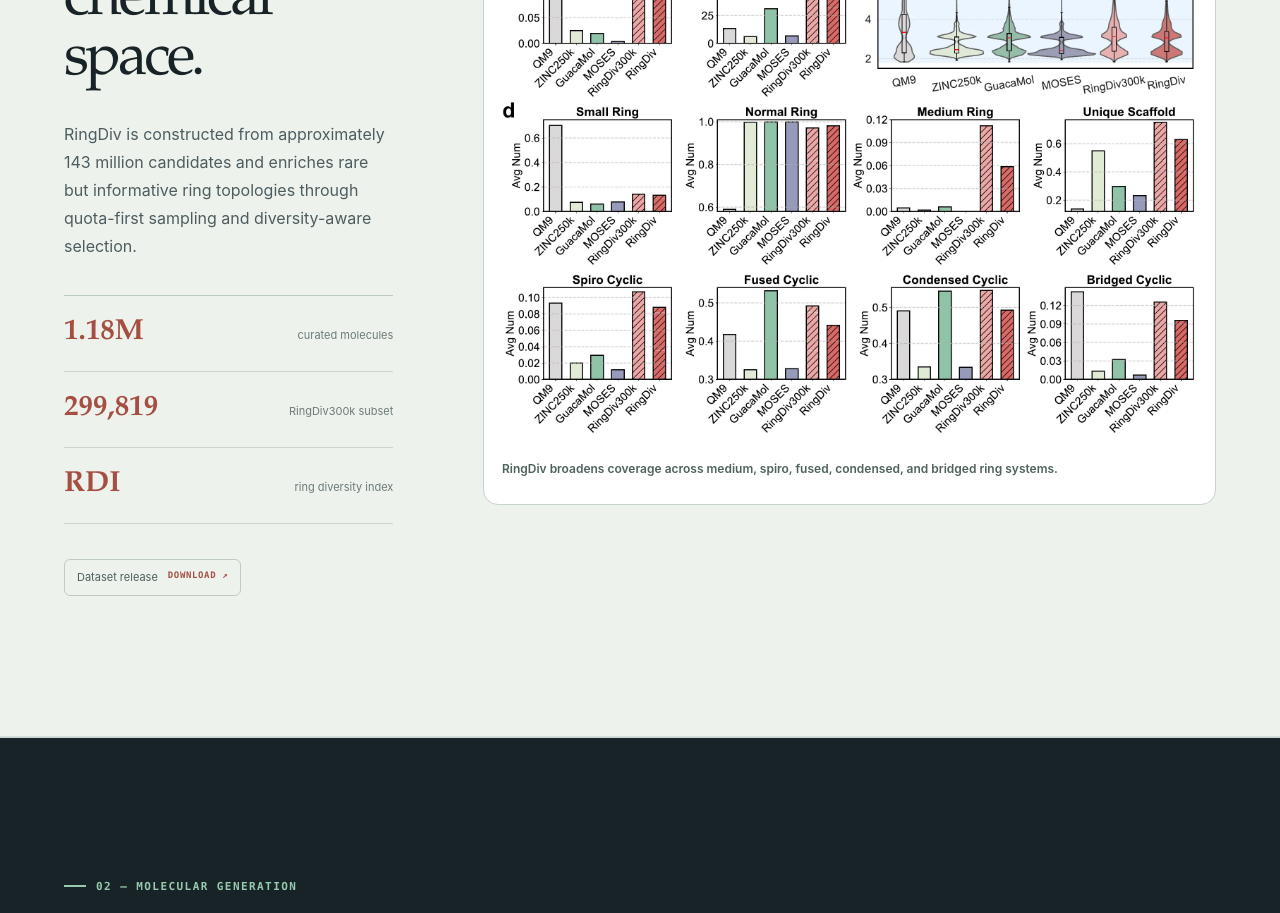
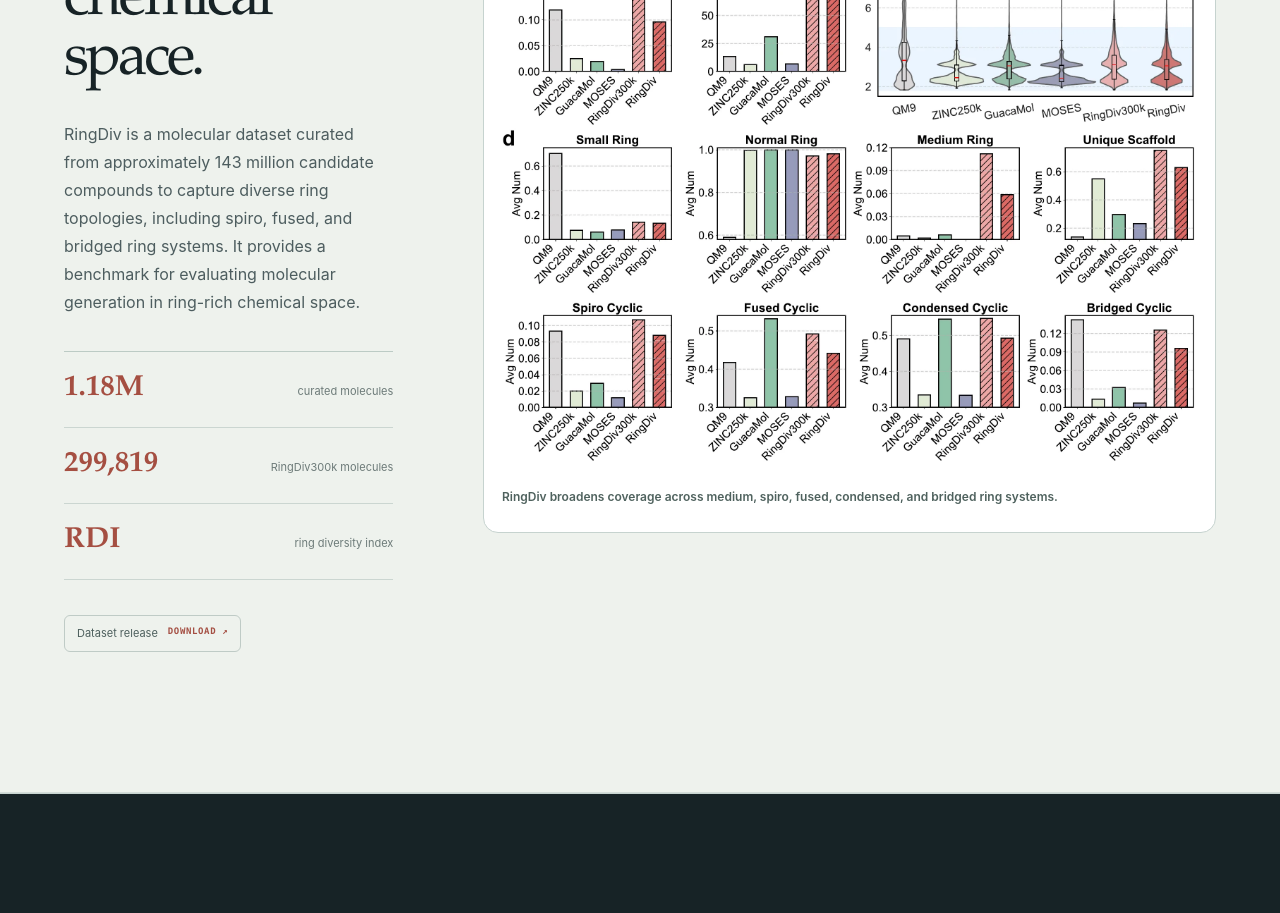
Before and after one commit to Yiminghh/HGR-page, a React (Vite) app: page / in a window 1280 px wide. Shown: the part 4900-5813 px from the top of the page. Built offline with nearby package versions, Linux system fonts and the light colour scheme.

Commit message:
docs: explain RingDiv dataset and benchmark purpose

```diff
--- a/src/App.tsx
+++ b/src/App.tsx
@@ -298,13 +298,14 @@ export default function App() {
           <p className="eyebrow coral"><span /> RingDiv benchmark</p>
           <h2>A harder benchmark for ring-rich chemical space.</h2>
           <p>
-            RingDiv is constructed from approximately 143 million candidates and
-            enriches rare but informative ring topologies through quota-first sampling
-            and diversity-aware selection.
+            RingDiv is a molecular dataset curated from approximately 143 million
+            candidate compounds to capture diverse ring topologies, including spiro,
+            fused, and bridged ring systems. It provides a benchmark for evaluating
+            molecular generation in ring-rich chemical space.
           </p>
           <dl className="ring-stats">
             <div><dt>1.18M</dt><dd>curated molecules</dd></div>
-            <div><dt>299,819</dt><dd>RingDiv300k subset</dd></div>
+            <div><dt>299,819</dt><dd>RingDiv300k molecules</dd></div>
             <div><dt>RDI</dt><dd>ring diversity index</dd></div>
           </dl>
           <a className="inline-resource" href="https://github.com/circle-group/HGR/releases/tag/RingDiv-v1.0" target="_blank" rel="noreferrer">Dataset release <b>Download ↗</b></a>
```
